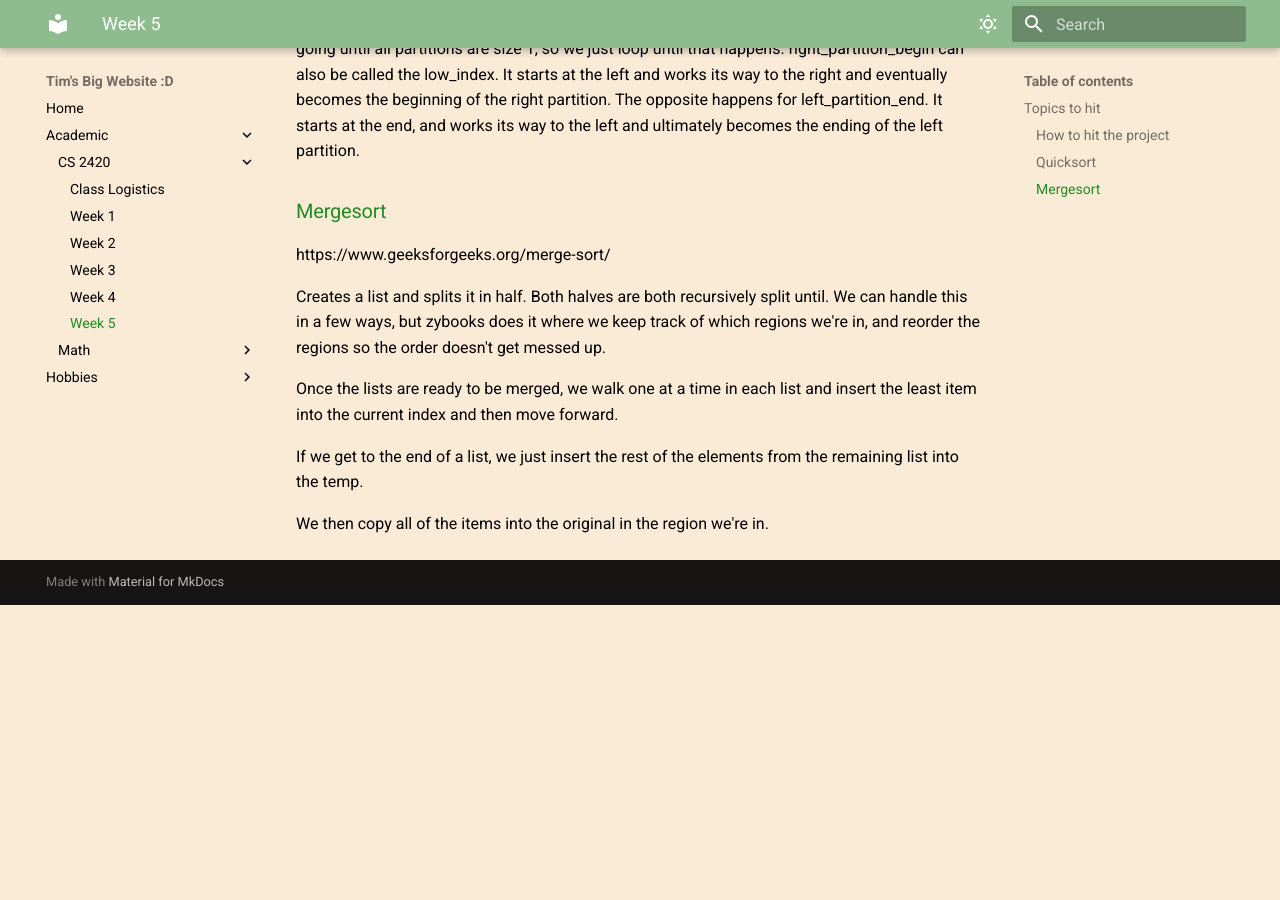
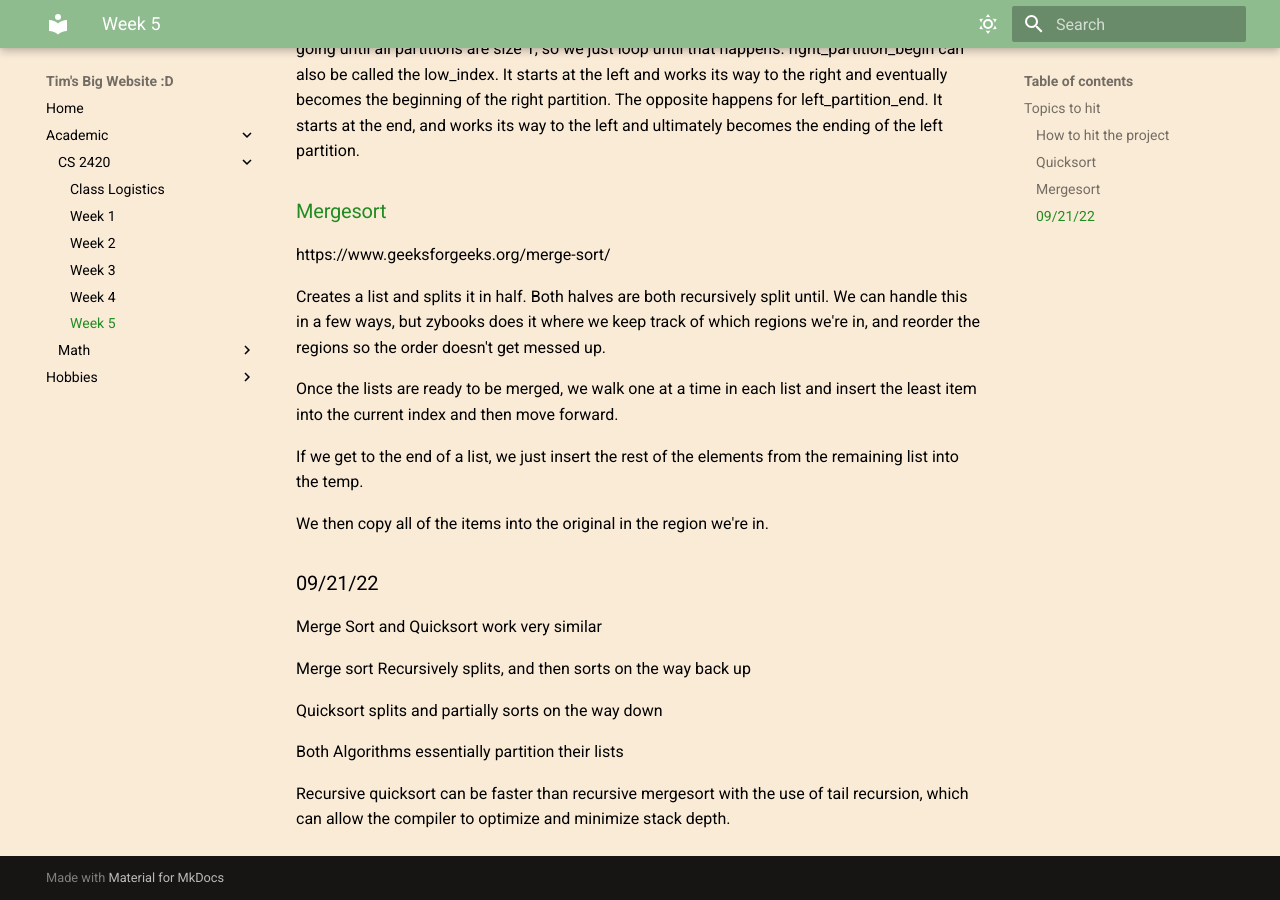
Before and after one commit to fishslips/TimSeverance, an MkDocs documentation site: the page built from docs/Academic/CS-2420/Week 5.md, in a window 1280 px wide and 900 px high, scrolled down 1120 px. Built offline with MkDocs 1.6.1 and Material for MkDocs 9.7.7, drawn with Linux system fonts in a browser that asks for light colours; before the commit the page ends 1725 px from its top, so only the background shows below that.

Commit message:
Update Week 5.md

```diff
--- a/docs/Academic/CS-2420/Week 5.md
+++ b/docs/Academic/CS-2420/Week 5.md
@@ -37,3 +37,15 @@ Once the lists are ready to be merged, we walk one at a time in each list and in
 If we get to the end of a list, we just insert the rest of the elements from the remaining list into the temp.
 
 We then copy all of the items into the original in the region we're in.
+
+### 09/21/22
+
+Merge Sort and Quicksort work very similar
+
+Merge sort Recursively splits, and then sorts on the way back up
+
+Quicksort splits and partially sorts on the way down
+
+Both Algorithms essentially partition their lists
+
+Recursive quicksort can be faster than recursive mergesort with the use of tail recursion, which can allow the compiler to optimize and minimize stack depth.
```
